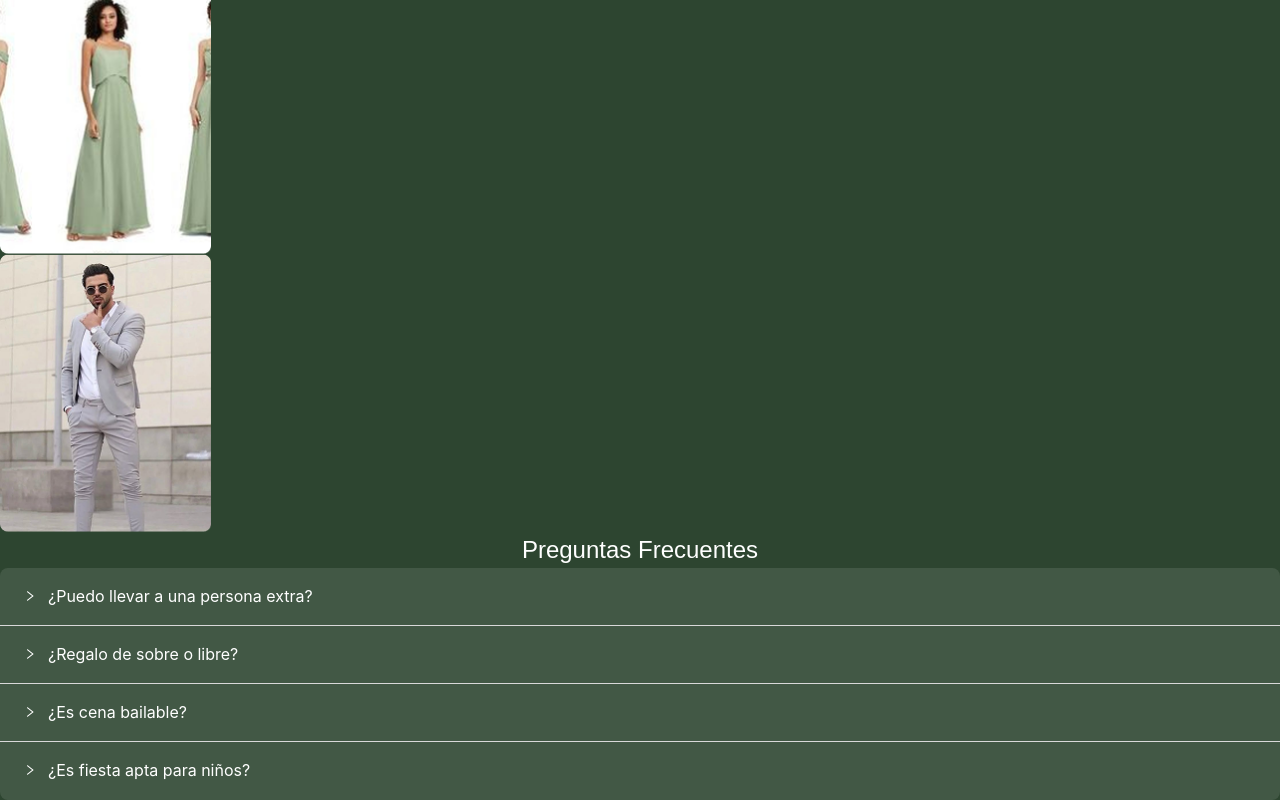
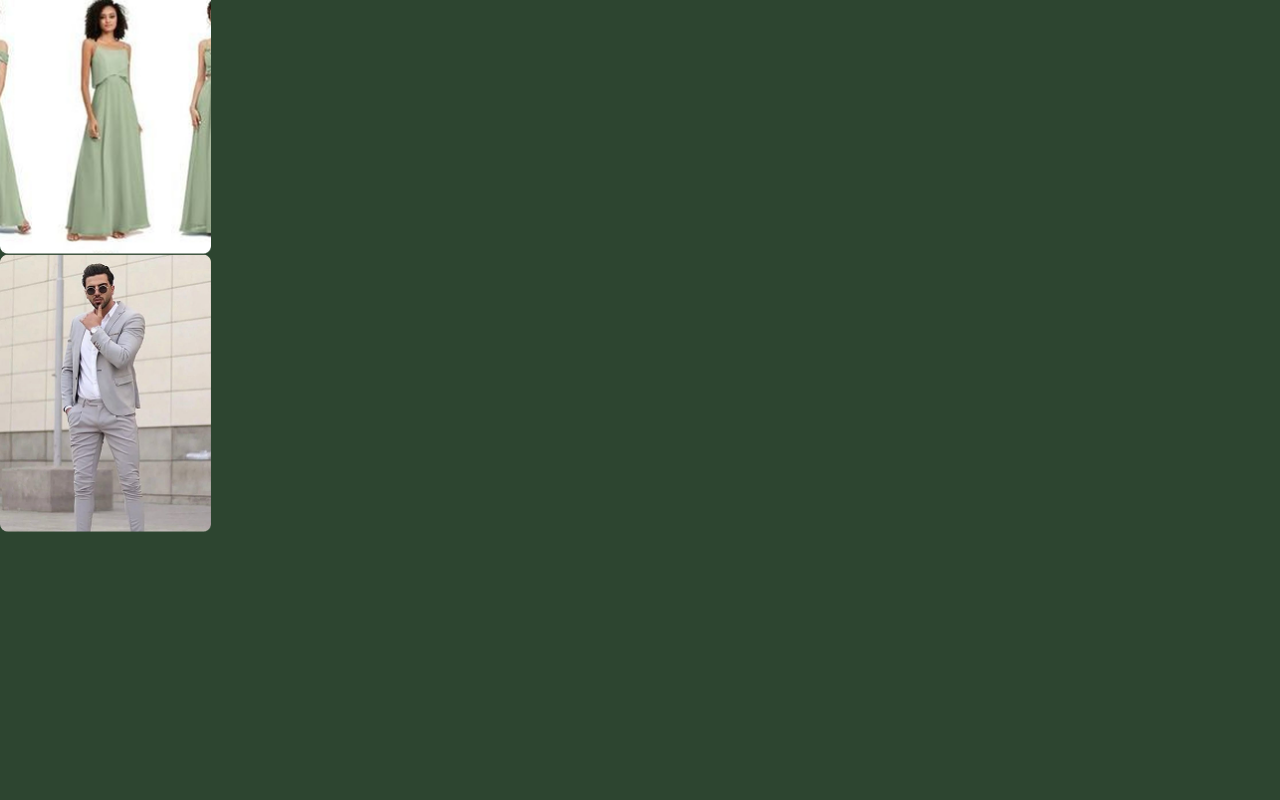
Before and after one commit to ralegria/emely-invitation, a Next.js app: page / in a window 1280 px wide. Shown: the part 3647-4447 px from the top of the page. After the commit the page ends 4179 px from the top, so only its background shows below. Built offline with nearby package versions, Linux system fonts and the light colour scheme; a web font is replaced by a local one.

Commit message:
hide FAQs

```diff
--- a/src/app/view.tsx
+++ b/src/app/view.tsx
@@ -2,7 +2,7 @@ import Image from "next/image";
 import MainCarousel from "../components/Carousel";
 import MapsDrawer from "../components/MapsDrawer";
 import DressCodeGrid from "../components/DressCodeGrid";
-import { Collapse } from "antd";
+/* import { Collapse } from "antd"; */
 import GuestQty from "../components/GuestQty";
 
 interface ViewProps {
@@ -10,7 +10,7 @@ interface ViewProps {
 }
 
 const MainView = ({ guests }: ViewProps) => {
-  const FAQs = [
+  /* const FAQs = [
     {
       key: "1",
       label: "¿Puedo llevar a una persona extra?",
@@ -41,7 +41,7 @@ const MainView = ({ guests }: ViewProps) => {
       label: "¿Es fiesta apta para niños?",
       children: "Si, es una fiesta de ambiente familiar",
     },
-  ];
+  ]; */
 
   return (
     <div className="flex flex-col items-center">
@@ -163,14 +163,14 @@ const MainView = ({ guests }: ViewProps) => {
             <DressCodeGrid />
           </div>
 
-          <div className="flex flex-col gap-[24px] items-center w-full">
+          {/* <div className="flex flex-col gap-[24px] items-center w-full">
             <h2 className="leaf-title">Preguntas Frecuentes</h2>
             <Collapse
               size="large"
               className="w-full faq-collapse"
               items={FAQs}
             />
-          </div>
+          </div> */}
         </div>
       </div>
     </div>
```
